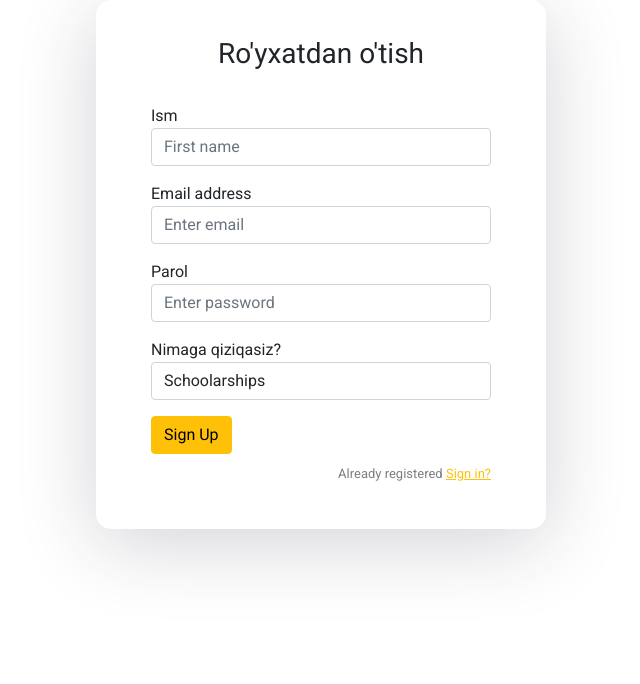
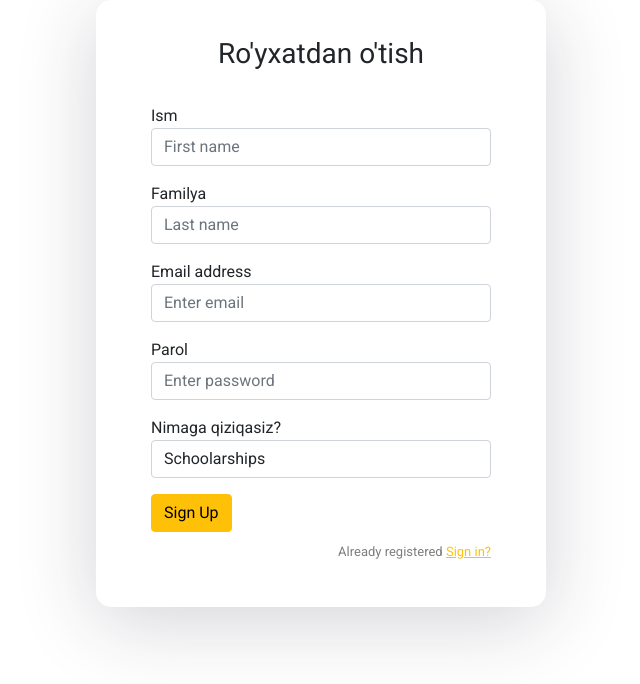
Before and after one commit to emotifs/open-edu, a React (Create React App) app: page /sign-up in a window 1280 px wide. Shown: the top 684 px of the page, without its empty margins (319-959 px from the left). Built offline with nearby package versions, Linux system fonts and the light colour scheme.

Commit message:
add input for last name

```diff
--- a/package.json
+++ b/package.json
@@ -13,6 +13,7 @@
     "node-sass": "4.14.1",
     "react": "^17.0.2",
     "react-dom": "^17.0.2",
+    "react-modal": "^3.14.3",
     "react-reveal": "^1.2.2",
     "react-router-dom": "^5.2.0",
     "react-scripts": "4.0.3",
--- a/src/user/SignUp.js
+++ b/src/user/SignUp.js
@@ -16,6 +16,10 @@ function SignUp() {
                     <input type="text" className="form-control" placeholder="First name" />
                 </div>
 
+                <div className="form-group my-3">
+                    <label>Familya</label>
+                    <input type="text" className="form-control" placeholder="Last name" />
+                </div>
 
                 <div className="form-group my-3">
                     <label>Email address</label>
```
Also changed, not shown: src/study/UniverList.js (+6 -1 lines), 1 other file (tests, documents, lock files or other folders).
